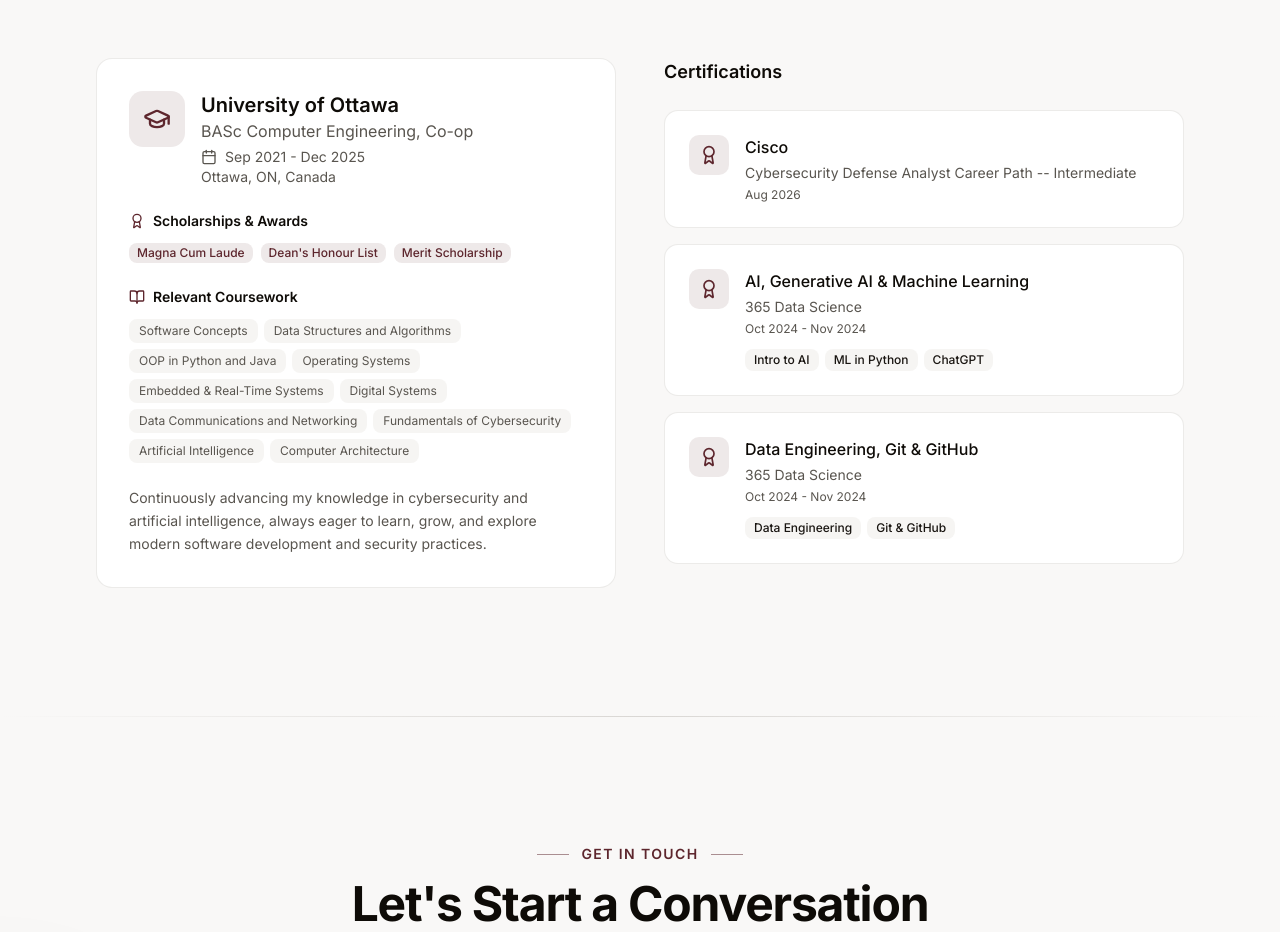
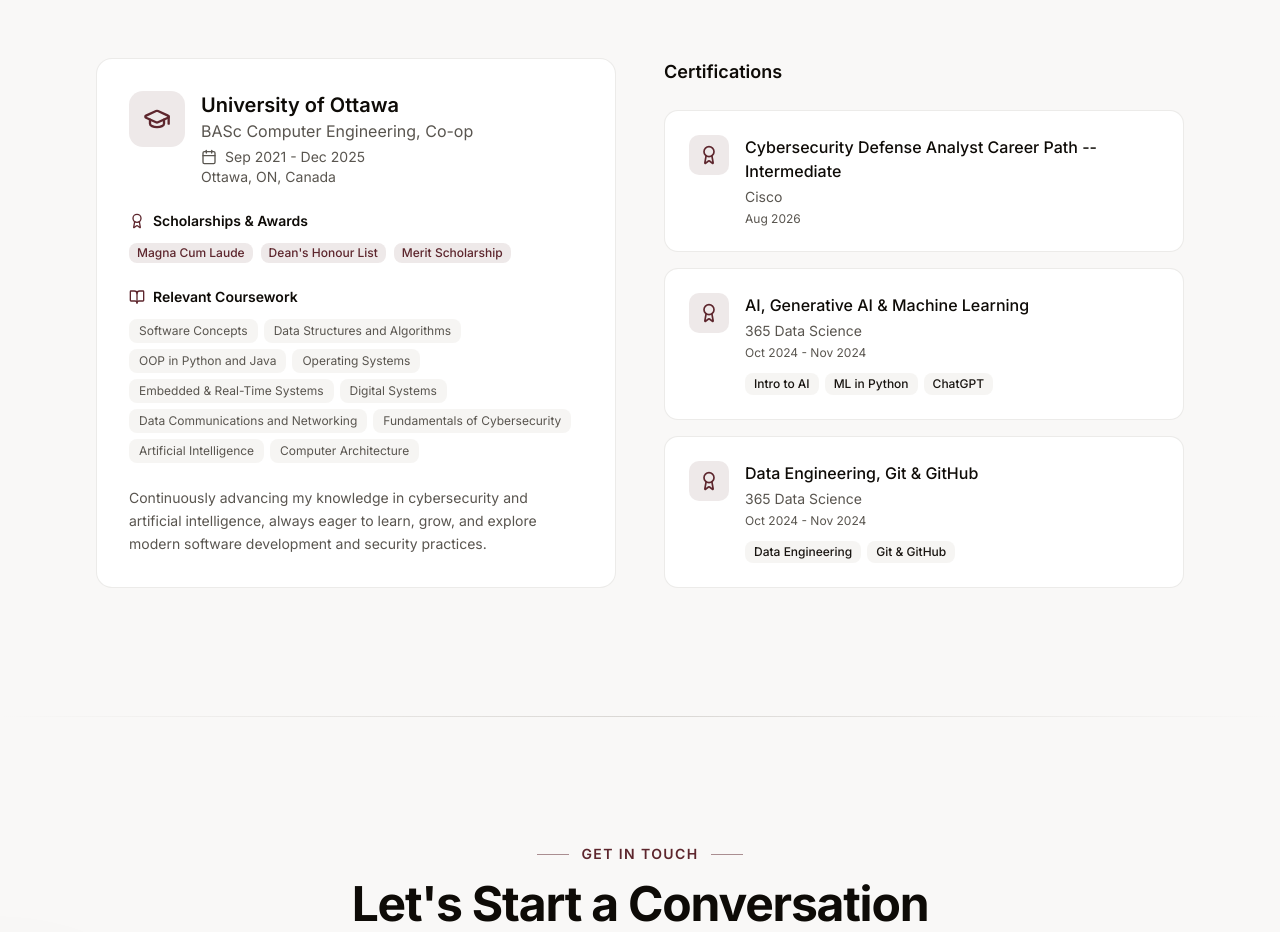
Before and after one commit to hajerfguir/hajer-fguir-portfolio, a Next.js app: page / in a window 1280 px wide. Shown: the part 7604-8536 px from the top of the page. Built offline with nearby package versions, Linux system fonts and the light colour scheme.

Commit message:
Add Cisco Certification link

```diff
--- a/components/language-provider.tsx
+++ b/components/language-provider.tsx
@@ -291,8 +291,8 @@ const translations: Record<Locale, any> = {
       ],
       certificationCards: [
         {
-          title: "Cisco",
-          issuer: "Cybersecurity Defense Analyst Career Path -- Intermediate",
+          title: "Cybersecurity Defense Analyst Career Path -- Intermediate",
+          issuer: "Cisco",
           date: "Aug 2026",
           url: "https://www.credly.com/badges/b3ef0625-6ffc-495a-af1b-a84f0bbb1348/linked_in?t=tjvuin",
           courses: [],
@@ -737,8 +737,8 @@ const translations: Record<Locale, any> = {
       ],
       certificationCards: [
         {
-          title: "Cisco",
-          issuer: "Parcours de carrière Analyste en défense de la cybersécurité -- Intermédiaire",
+          title: "Parcours de carrière Analyste en défense de la cybersécurité -- Intermédiaire",
+          issuer: "Cisco",
           date: "Août 2026",
           url: "https://www.credly.com/badges/b3ef0625-6ffc-495a-af1b-a84f0bbb1348/linked_in?t=tjvuin",
           courses: [],
--- a/components/sections/education.tsx
+++ b/components/sections/education.tsx
@@ -131,6 +131,9 @@ export function EducationSection() {
                     <div className="space-y-2">
                       <div>
                         <h4 className="font-medium text-foreground mb-1">
+                          {cert.title}
+                        </h4>
+                        <p className="text-sm text-muted-foreground">
                           {cert.url ? (
                             <a
                               href={cert.url}
@@ -138,14 +141,11 @@ export function EducationSection() {
                               rel="noreferrer"
                               className="underline-offset-4 hover:underline hover:text-primary transition-colors"
                             >
-                              {cert.title}
+                              {cert.issuer}
                             </a>
                           ) : (
-                            cert.title
+                            cert.issuer
                           )}
-                        </h4>
-                        <p className="text-sm text-muted-foreground">
-                          {cert.issuer}
                         </p>
                         <p className="text-xs text-muted-foreground mt-1">
                           {cert.date}
```
Also changed, not shown: 1 other file (tests, documents, lock files or other folders).
